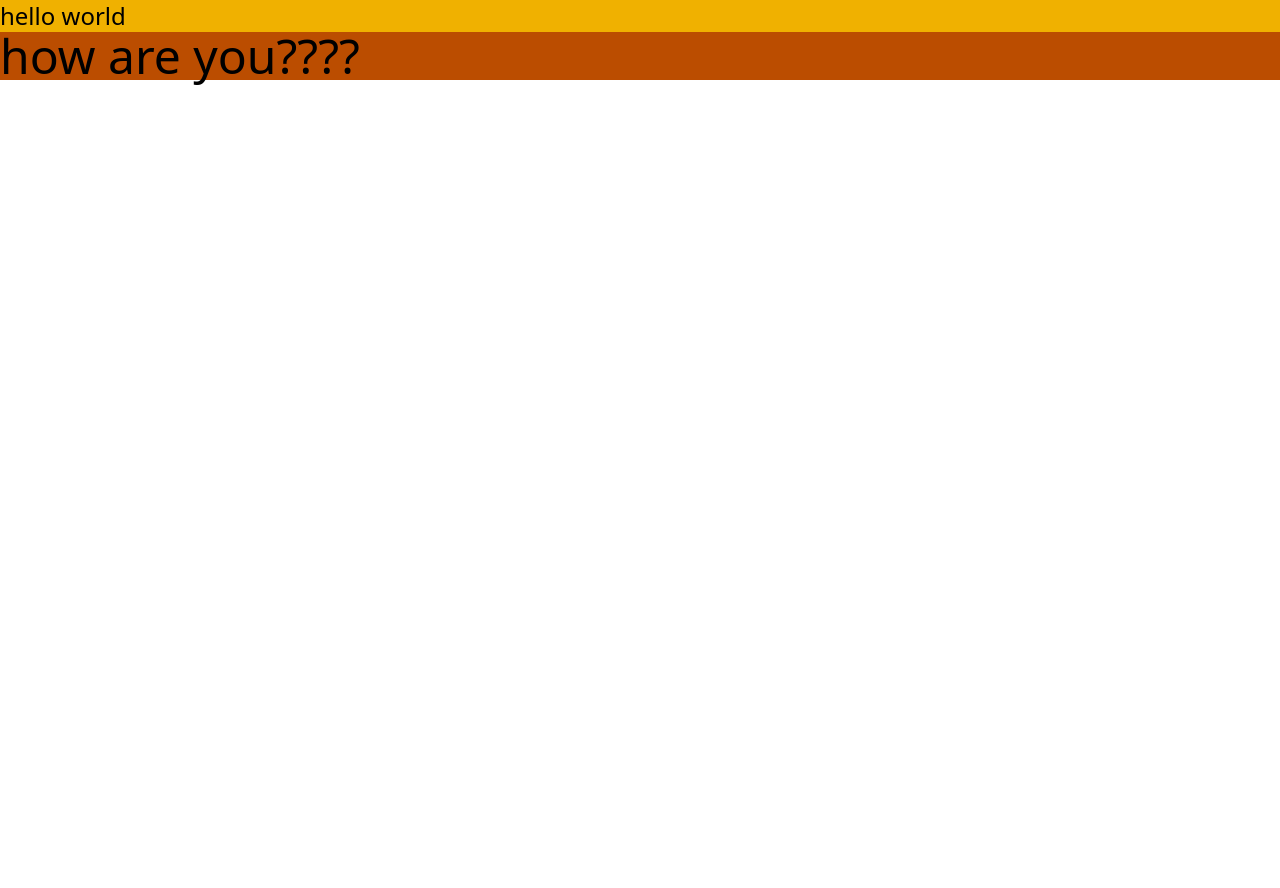
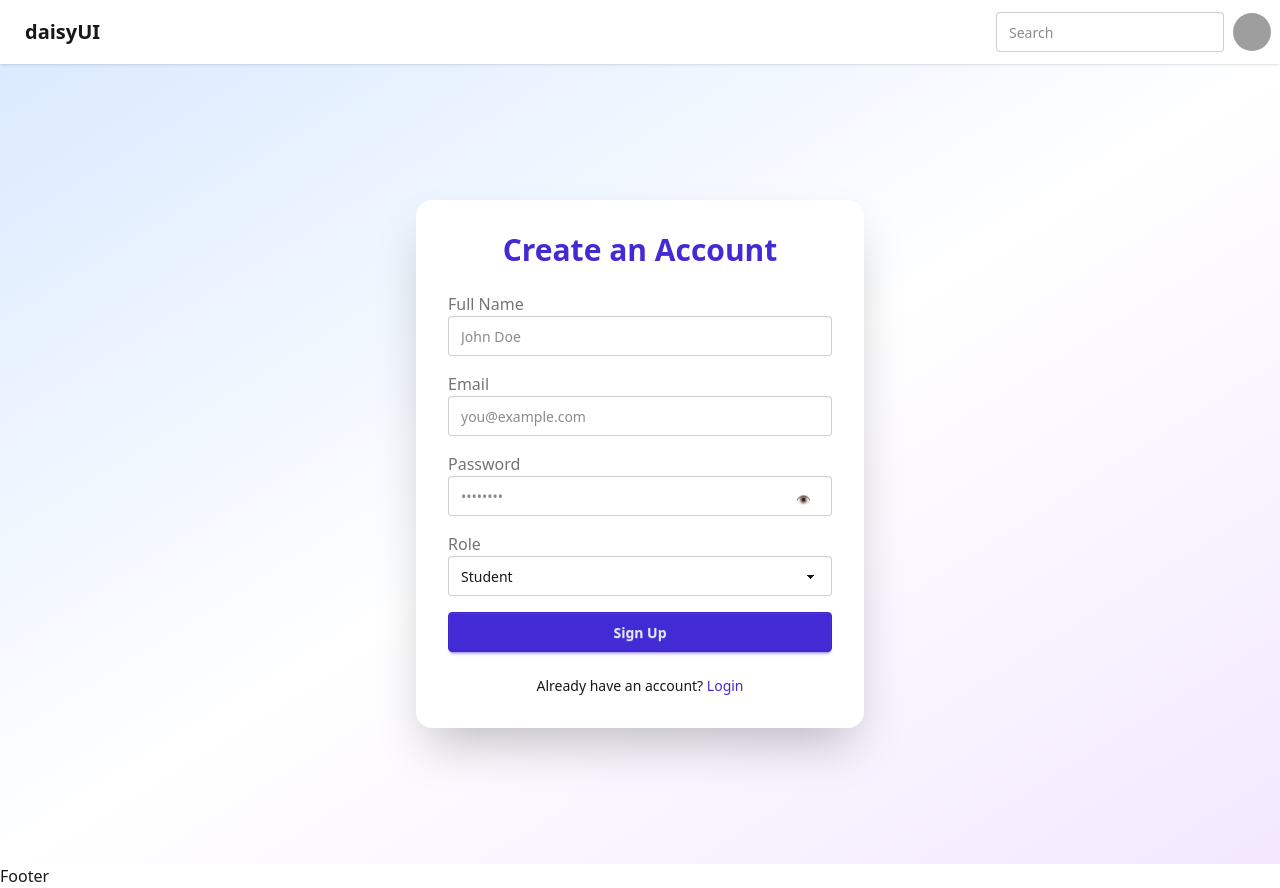
Before and after one commit to prajeet-shah/smartpedagogy, a React (Vite) app in the folder Frontend/smartpedagogy/: page /signup in a window 1280 px wide. Before the commit the page ends 800 px from the top, so only its background shows below. Built offline with nearby package versions, Linux system fonts and the light colour scheme; grey boxes are pictures that could not be loaded.

Commit message:
configure redux toolkit

```diff
--- a/Frontend/smartpedagogy/package.json
+++ b/Frontend/smartpedagogy/package.json
@@ -10,9 +10,14 @@
     "preview": "vite preview"
   },
   "dependencies": {
+    "@reduxjs/toolkit": "^2.8.2",
     "@tailwindcss/vite": "^4.1.10",
+    "axios": "^1.9.0",
+    "daisyui": "^5.0.43",
     "react": "^19.1.0",
     "react-dom": "^19.1.0",
+    "react-redux": "^9.2.0",
+    "react-router": "^7.6.2",
     "tailwindcss": "^4.1.10"
   },
   "devDependencies": {
--- a/Frontend/smartpedagogy/src/App.jsx
+++ b/Frontend/smartpedagogy/src/App.jsx
@@ -1,11 +1,36 @@
+import Header from "./components/Header";
+import Home from "./components/Home";
 import "./index.css";
+import { BrowserRouter, Routes, Route, Outlet } from "react-router";
+import Signup from "./components/Signup";
+import Footer from "./components/Footer";
+import Login from "./components/Login";
+import { Provider } from "react-redux";
+import appStore from "./utils/appStore";
 
 function App() {
+  const AppLayout = () => {
+    return (
+      <div>
+        <Header />
+        <Outlet />
+        <Footer />
+      </div>
+    );
+  };
+
   return (
-    <div>
-      <h1 className="text-2xl bg-yellow-500 ">hello world</h1>
-      <div className="text-5xl bg-amber-700">how are you????</div>
-    </div>
+    <Provider store={appStore}>
+      <BrowserRouter>
+        <Routes>
+          <Route path="/" element={<AppLayout />}>
+            <Route index element={<Home />} />
+            <Route path="/login" element={<Login />} />
+            <Route path="/signup" element={<Signup />} />
+          </Route>
+        </Routes>
+      </BrowserRouter>
+    </Provider>
   );
 }
 
--- a/Frontend/smartpedagogy/src/index.css
+++ b/Frontend/smartpedagogy/src/index.css
@@ -1 +1,2 @@
 @import "tailwindcss";
+@plugin "daisyui";
--- /dev/null
+++ b/Frontend/smartpedagogy/src/utils/appStore.jsx
@@ -0,0 +1,10 @@
+import { configureStore } from "@reduxjs/toolkit";
+import userReducer from "./userSlice";
+
+const appStore = configureStore({
+  reducer: {
+    user: userReducer,
+  },
+});
+
+export default appStore;
--- a/Frontend/smartpedagogy/src/utils/constants.jsx
+++ b/Frontend/smartpedagogy/src/utils/constants.jsx
@@ -0,0 +1 @@
+export const BASE_URL = "http://localhost:7777";
--- /dev/null
+++ b/Frontend/smartpedagogy/src/utils/userSlice.jsx
@@ -0,0 +1,17 @@
+import { createSlice } from "@reduxjs/toolkit";
+
+const userSlice = createSlice({
+  name: "user",
+  initialState: null,
+  reducers: {
+    addUser: (state, action) => {
+      return action.payload;
+    },
+    removeUser: (state, action) => {
+      return null;
+    },
+  },
+});
+
+export const { addUser, removeUser } = userSlice.actions;
+export default userSlice.reducer;
```
Also changed, not shown: 1 other file (tests, documents, lock files or other folders).
